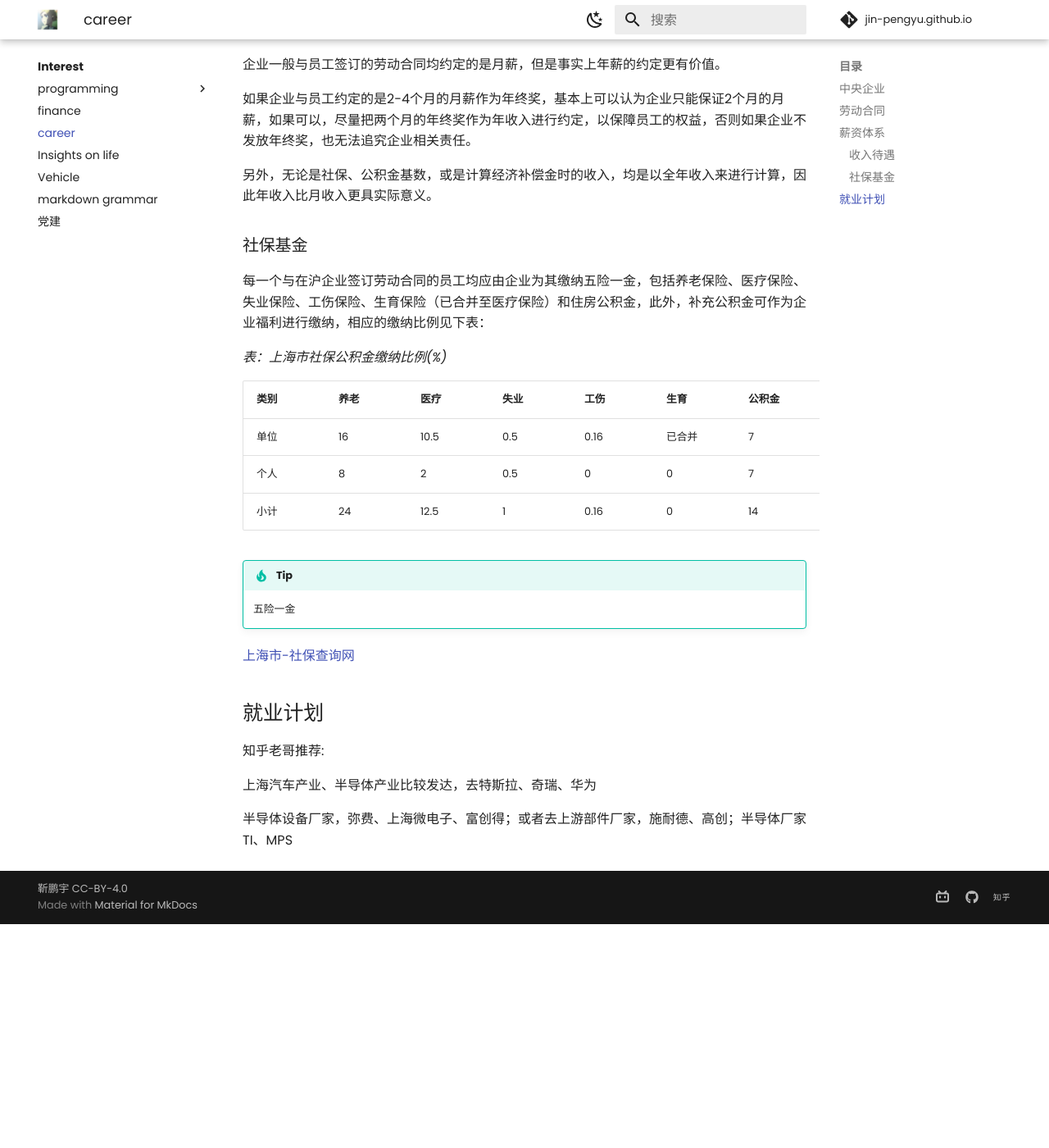
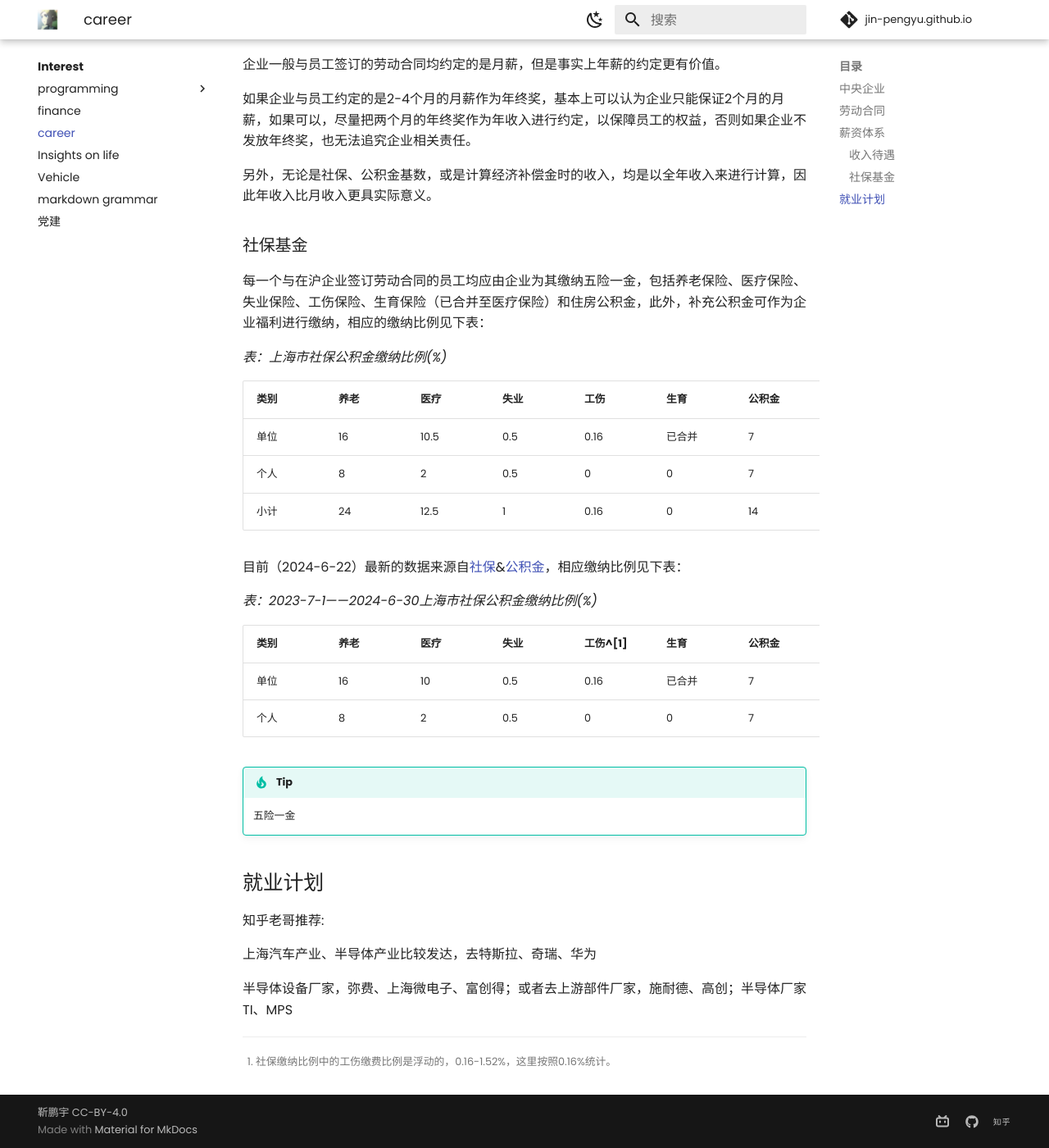
Before and after one commit to Pengyu-Jin/Pengyu-Jin.github.io, an MkDocs documentation site: the page built from docs/interest/career/career.md, in a window 1280 px wide and 1400 px high, scrolled down 1113 px. Shown: the whole window at 82% size. Built offline with MkDocs 1.6.1 and Material for MkDocs 9.7.7, drawn with Linux system fonts in a browser that asks for light colours; comment, search, counter and statistics services are not loaded; before the commit the page ends 2240 px from its top, so only the background shows below that; some of the changed text lies outside the part shown.

Commit message:
career20240622-c

```diff
--- a/docs/interest/career/career.md
+++ b/docs/interest/career/career.md
@@ -8,9 +8,12 @@
 ## 劳动合同
 
 ## 薪资体系
->文章参考自公众号:career丹姐说
+>REFERENCE
+>公众号:career丹姐说
+>网站:上海社保查询网
 
 >[丹姐说|你想知道的劳动合同、薪酬体系的秘密都在这里了|2021-10-20](https://mp.weixin.qq.com/s/YWUj-MjrrBMy3tfbFseH1g?poc_token=HIZHOmajit-wu9G94B-_tsat277R2T6izu45Tu2_){:target=_blank}
+>[上海市-社保查询网](http://sh.12333si.com/shanghai/){:target=_blank}
 
 
 ### 收入待遇
@@ -40,18 +43,28 @@
 
 *表：上海市社保公积金缴纳比例(%)*
 
-|类别|养老|医疗|失业|工伤|生育|公积金|补充公积金|小计|
+|类别|养老|医疗|失业|工伤|生育|公积金|==补充公积金==|合计|
 | :---|---|---|---|---|---|---|---|---: |
 |单位|16 |10.5|0.5|0.16|已合并|7|5|39.16|
 |个人|8  |2   |0.5|0|0|7|5|22.5|
 |小计|24|12.5|1|0.16|0|14|10|51.66|
 
+目前（2024-6-22）最新的数据来源自[社保](http://sh.12333si.com/shanghai/wenti/2023070215129.html){:target=_blank}&[公积金](http://sh.12333si.com/shanghai/gongjijin/2015071913002.html){:target=_blank}，相应缴纳比例见下表：
+
+*表：2023-7-1——2024-6-30上海市社保公积金缴纳比例(%)*
+
+|类别|养老|医疗|失业|工伤^[1]|生育|公积金|==补充公积金==|小计|
+| :---|---|---|---|---|---|---|---|---: |
+|单位|16 |10|0.5|0.16|已合并|7|5|39.16|
+|个人|8  |2   |0.5|0|0|7|5|22.5|
+
+[^1]:社保缴纳比例中的工伤缴费比例是浮动的，0.16-1.52%，这里按照0.16%统计。
 
 !!! tip
     五险一金
 
 
-[上海市-社保查询网](http://sh.12333si.com/shanghai/){:target=_blank}
+
 
 
 
```
